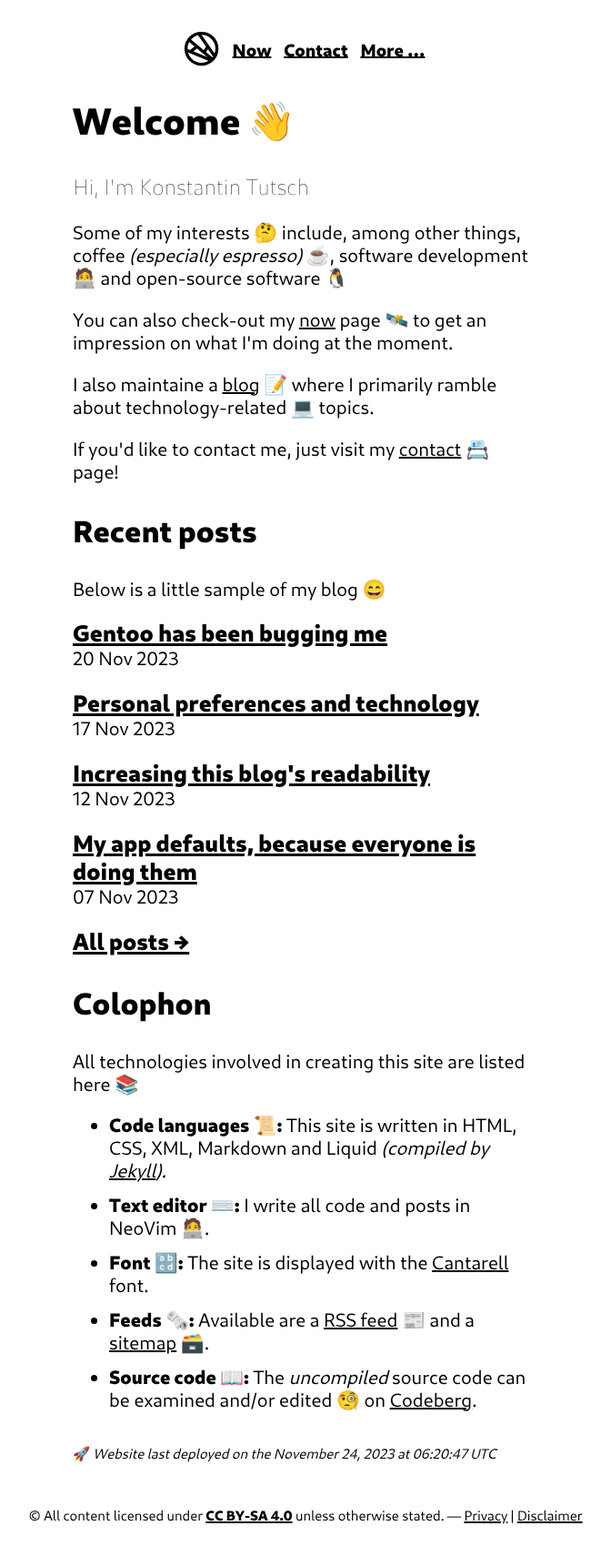
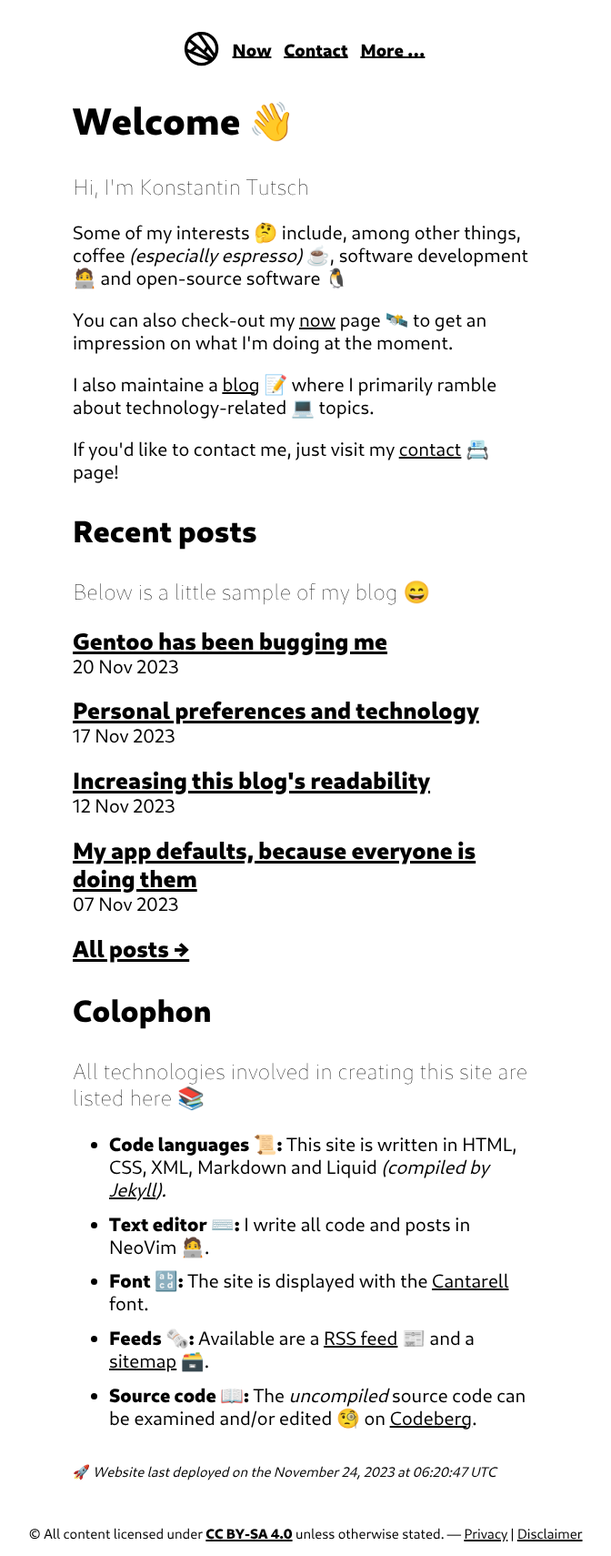
Before and after one commit to konstantintutsch/website, a Jekyll site: the page built from index.html, in a window 1280 px wide. Shown: the whole page at 91% size, without its empty margins (304-976 px from the left). Built offline with Jekyll 4.4.1, drawn with Linux system fonts in a browser that asks for light colours.

Commit message:
Apply description class to subtitles on Blog and Homepage

```diff
--- a/blog/index.html
+++ b/blog/index.html
@@ -6,7 +6,7 @@ description: All blog posts by Konstantin Tutsch can be found on this page.
 
 {% include heading.html level=2 text=page.title %}
 
-<p>Here your list of all the blog posts that I have ever published! 😁</p>
+<p class="description">Here your list of all the blog posts that I have ever published! 😁</p>
 
 {% assign counter = 0 %}
 {% for post in site.posts %}
--- a/index.html
+++ b/index.html
@@ -27,7 +27,7 @@ Hi, I'm Konstantin Tutsch
 
 {% include heading.html level=3 text="Recent posts" %}
 
-<p>Below is a little sample of my blog 😄</p>
+<p class="description">Below is a little sample of my blog 😄</p>
 
 {% for post in site.posts limit:site.newest %}
     {% include preview.html post=post %}
@@ -38,7 +38,7 @@ Hi, I'm Konstantin Tutsch
 {% include heading.html level=3 text="Colophon" %}
 
 <article>
-    <p>All technologies involved in creating this site are listed here 📚</p>
+    <p class="description">All technologies involved in creating this site are listed here 📚</p>
     <ul>
         <li><b>Code languages 📜:</b> This site is written in HTML, CSS, XML, Markdown and Liquid <i>(compiled by <a href="https://jekyllrb.com">Jekyll</a>).</i></li>
         <li><b>Text editor ⌨️:</b> I write all code and posts in NeoVim 🧑‍💻.</li>
```
